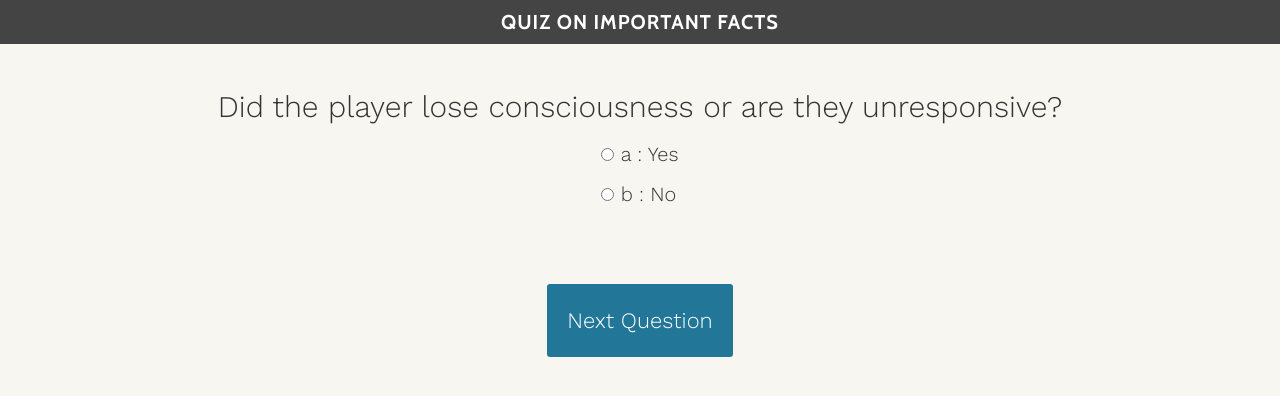
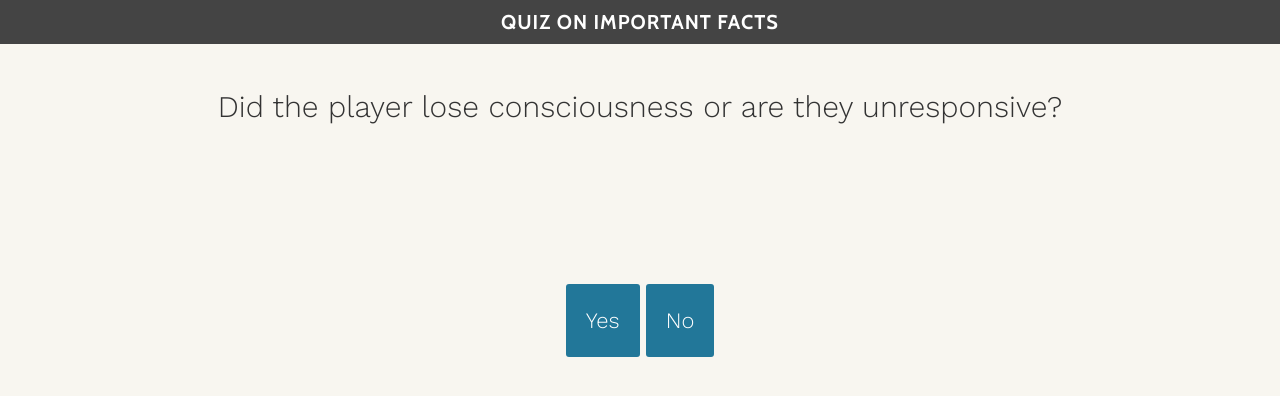
Before and after one commit to rafibarash/Minnehack2018, a Django app: page /test/ in a window 1280 px wide. Shown: the part 86-482 px from the top of the page. Run offline with Django 3.2, Linux system fonts and the light colour scheme; some libraries are stand-ins or nearby versions.

Commit message:
Got rid of radio buttons for test in JS

```diff
--- a/concussiontest/static/js/grayscale.js
+++ b/concussiontest/static/js/grayscale.js
@@ -3,53 +3,23 @@
 (function() {
   const myQuestions = [
     {
-      question: "Did the player lose consciousness or are they unresponsive?",
-      answers: {
-        a: "Yes",
-        b: "No"
-      },
-      correctAnswer: "b"
+      question: "Did the player lose consciousness or are they unresponsive?"
     },
     {
-      question: "Does player display any disorientation or inability to respond appropriately to questions?",
-      answers: {
-        a: "Yes",
-        b: "No"
-      },
-      correctAnswer: "b"
+      question: "Does player display any disorientation or inability to respond appropriately to questions?"
     },
     {
-      question: "Does the player display any signs of retrograde or anterograde amnesia?",
-      answers: {
-        a: "Yes",
-        b: "No"
-      },
-      correctAnswer: "b"
+      question: "Does the player display any signs of retrograde or anterograde amnesia?"
     },
     {
-      question: "Does the player display any new or persistent symptoms?",
-      answers: {
-        a: "Yes",
-        b: "No"
-      },
-      correctAnswer: "b"
+      question: "Does the player display any new or persistent symptoms?"
     },
     {
-      question: "Does the player display any abnormal neurological finding?",
-      answers: {
-        a: "Yes",
-        b: "No"
-      },
-      correctAnswer: "b"
+      question: "Does the player display any abnormal neurological finding?"
     },
     {
-      question: "Does the player display progressive, persistent or worsening symptoms?",
-      answers: {
-        a: "Yes",
-        b: "No"
-      },
-      correctAnswer: "b"
-    },
+      question: "Does the player display progressive, persistent or worsening symptoms?"
+    }
   ];
 
   function buildQuiz() {
@@ -59,25 +29,11 @@
     // for each question...
     myQuestions.forEach((currentQuestion, questionNumber) => {
       // we'll want to store the list of answer choices
-      const answers = [];
-
-      // and for each available answer...
-      for (letter in currentQuestion.answers) {
-        // ...add an HTML radio button
-        answers.push(
-          `<label>
-             <input type="radio" name="question${questionNumber}" value="${letter}">
-              ${letter} :
-              ${currentQuestion.answers[letter]}
-           </label>`
-        );
-      }
 
       // add this question and its answers to the output
       output.push(
         `<div class="slide">
            <div class="question"> ${currentQuestion.question} </div>
-           <div class="answers"> ${answers.join("")} </div>
          </div>`
       );
     });
@@ -88,75 +44,27 @@
 
   function showResults() {
     // Export Data -
-    const answerContainers = quizContainer.querySelectorAll(".answers");
 
     // keep track of user's answers
     let numCorrect = 0;
-
-    // for each question...
-    myQuestions.forEach((currentQuestion, questionNumber) => {
-      // find selected answer
-      const answerContainer = answerContainers[questionNumber];
-      const selector = `input[name=question${questionNumber}]:checked`;
-      const userAnswer = (answerContainer.querySelector(selector) || {}).value;
-
-      // if answer is correct
-      if (userAnswer === currentQuestion.correctAnswer) {
-        // add to the number of correct answers
-        numCorrect++;
-
-        // color the answers green
-        answerContainers[questionNumber].style.color = "lightgreen";
-      } else {
-        // if answer is wrong or blank
-        // color the answers red
-        answerContainers[questionNumber].style.color = "red";
-      }
-    });
-
-    // show number of correct answers out of total
-    resultsContainer.innerHTML = `${numCorrect} out of ${myQuestions.length}`;
   }
 
   function showSlide(n) {
     slides[currentSlide].classList.remove("active-slide");
     slides[n].classList.add("active-slide");
     currentSlide = n;
-
-    if (currentSlide === 0) {
-      previousButton.style.display = "none";
-    } else {
-      previousButton.style.display = "inline-block";
-    }
-
-    if (currentSlide === slides.length - 1) {
-      nextButton.style.display = "none";
-      submitButton.style.display = "inline-block";
-    } else {
-      nextButton.style.display = "inline-block";
-      submitButton.style.display = "none";
-    }
+    submitButton.style.display = "none"
   }
 
   function showNextSlide() {
-
-    const answerContainer = slides[currentSlide].querySelector(".answers");
-    const selector = `input[name=question${currentSlide}]:checked`;
-    const userAnswer = (answerContainer.querySelector(selector) || {}).value;
-
-    if (!(userAnswer === myQuestions[currentSlide].correctAnswer)){
-   		resultsContainer.innerHTML = `Bad !!! - Will write code to go to next quiz`;
-   		nextButton.style.display = "none"
-   		previousButton.style.display = "none"
-   		submitButton.style.display = "inline-block"
-
-    }else{
-    	showSlide(currentSlide + 1);
-    }
+   	showSlide(currentSlide + 1);
   }
 
   function showPreviousSlide() {
-    showSlide(currentSlide - 1);
+    nextButton.style.display = "none";
+	previousButton.style.display = "none";
+	submitButton.style.display = "inline-block";
+    resultsContainer.innerHTML = `Bad !!! - Will write code to go to next quiz`;
   }
 
   const quizContainer = document.getElementById("quiz");
--- a/concussiontest/templates/concussiontest/pages/test.html
+++ b/concussiontest/templates/concussiontest/pages/test.html
@@ -8,8 +8,8 @@
 <div class="quiz-container">
   <div id="quiz"></div>
 </div>
-<button id="previous">Previous Question</button>
-<button id="next">Next Question</button>
+<button id="previous">Yes</button>
+<button id="next">No</button>
 <button id="submit">Submit Quiz</button>
 <div id="results"></div>
 </body>
```
